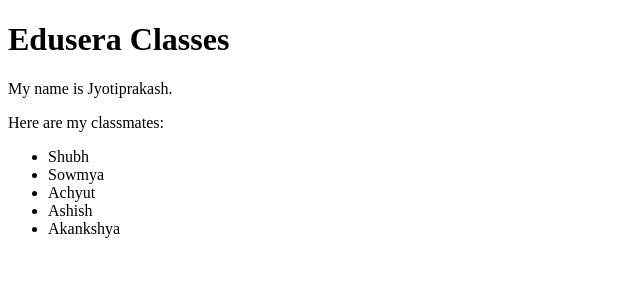
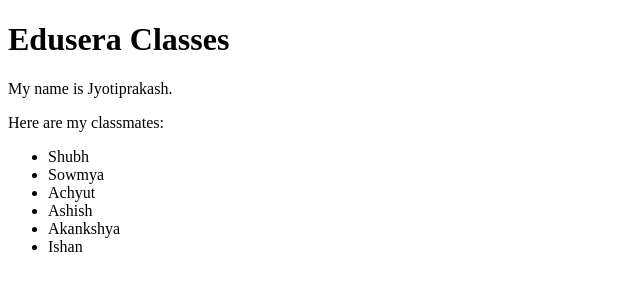
Before and after one commit to praveenscience/Edusera-Test, a plain HTML site: page index.html in a window 1280 px wide. Shown: the full height of the page, 0-640 px from the left. Drawn offline with Linux system fonts and the light colour scheme.

Commit message:
Update index.html

```diff
--- a/index.html
+++ b/index.html
@@ -16,6 +16,7 @@
       <li>Achyut</li>
       <li>Ashish</li>
       <li>Akankshya</li>
+      <li>Ishan</li>
     </ul>
   </body>
 </html>
```
